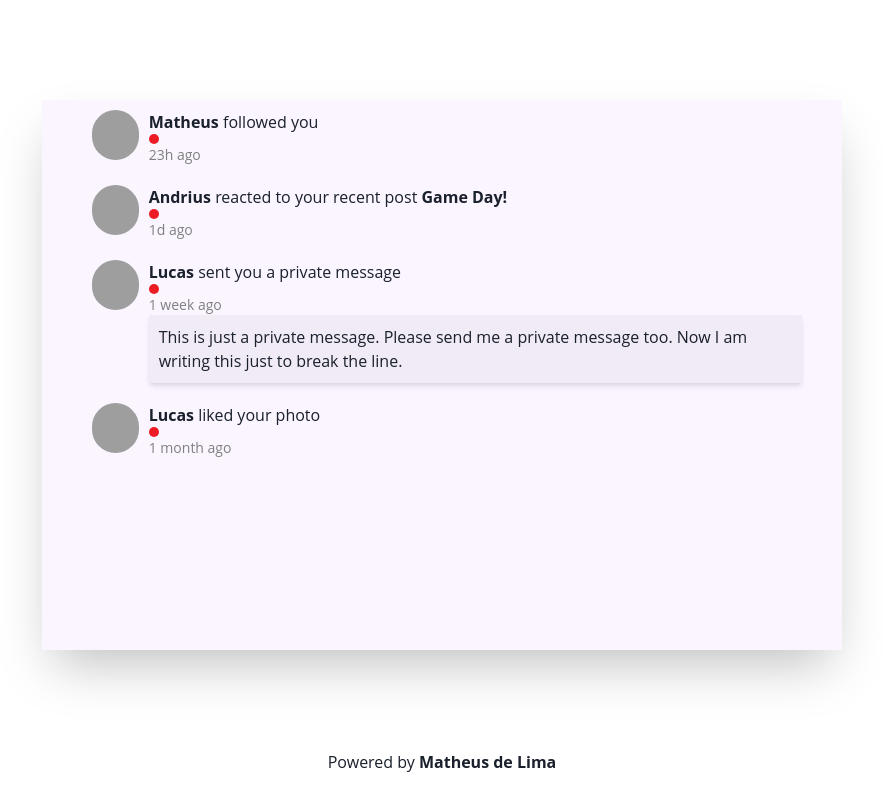
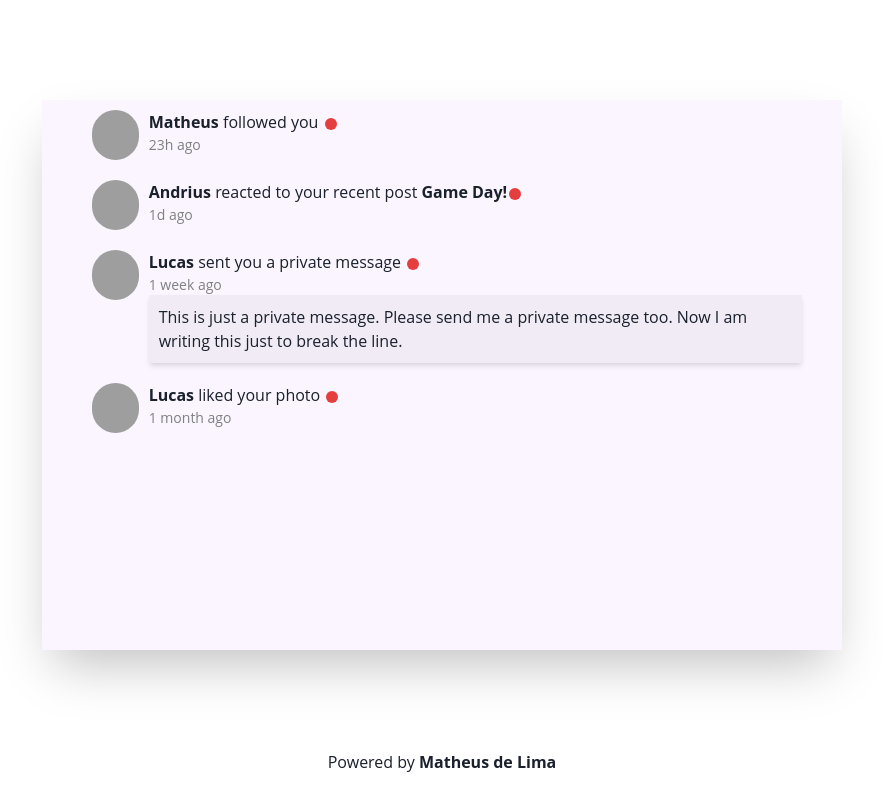
Before and after one commit to delimamatheus/notification-page, a Next.js app: page / in a window 1280 px wide. Shown: the whole page, without its empty margins (198-1081 px from the left). Built offline with nearby package versions, Linux system fonts and the light colour scheme; grey boxes are pictures that could not be loaded.

Commit message:
💄 change `Icon` style

```diff
--- a/src/components/pages/Home/content.tsx
+++ b/src/components/pages/Home/content.tsx
@@ -46,6 +46,7 @@ export function NotificationBox({
 
                 {/* Message */}
                 <Box w={'100%'} display={'flex'} flexDirection='column'>
+                    <Box w={'100%'} display={'flex'} flexDirection='column'>
                     <Text ml={'10px'}>
                         <Text as='b'>
                             {name}
@@ -55,9 +56,18 @@ export function NotificationBox({
                             {action}
                         </Text>
                         {icon && (
-                            <Image display={'flex'} alt='icon' src='/image/notification.png' borderRadius={'full'} />
+                            <Icon
+                                viewBox='0 0 200 200'
+                                color='red.500'
+                            >
+                                <path
+                                    fill='currentColor'
+                                    d='M 100, 100 m -75, 0 a 75, 75 0 1, 0 150, 0 a 75, 75 0 1, 0 -150, 0'
+                                />
+                            </Icon>
                         )}
                     </Text>
+                    </Box>
                     <Text ml={'10px'} fontSize={'14px'} color='gray'>
                         {time}
                     </Text>
```
